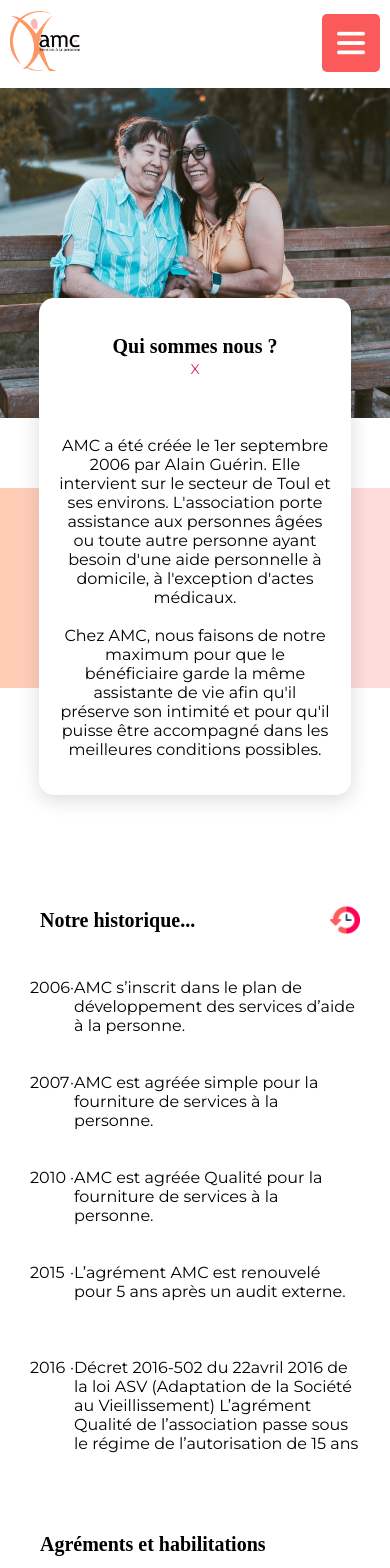
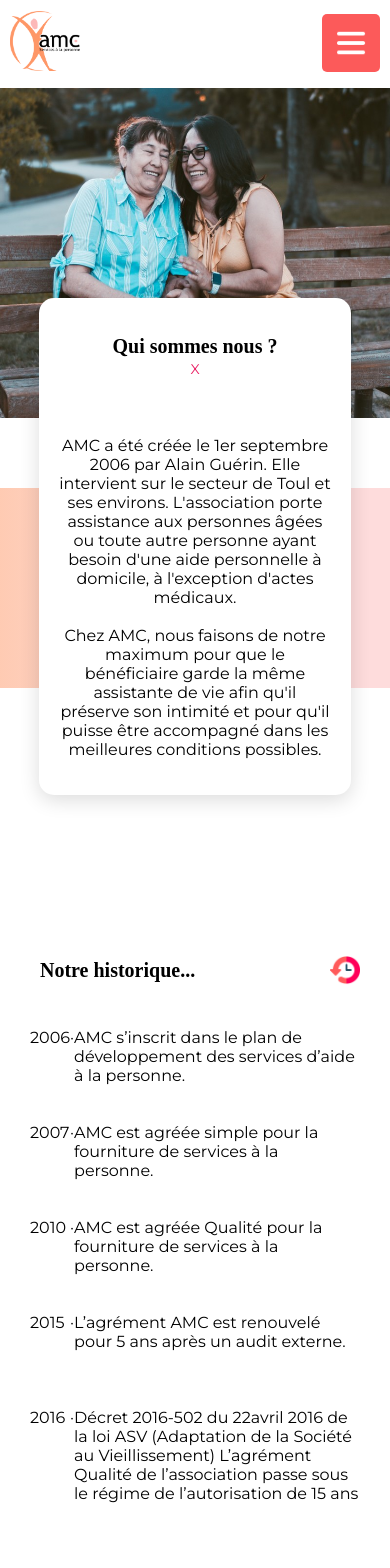
Before and after one commit to MadyKramer/amcwebsite, a React (Create React App) app: page /apropos in a window 390 px wide. Shown: the top 1568 px of the page. Built offline with nearby package versions, Linux system fonts and the light colour scheme; a web font is replaced by a local one.

Commit message:
margin grid

```diff
--- a/src/style.css
+++ b/src/style.css
@@ -604,7 +604,7 @@
 }
 @media (max-width: 767px) {
   .historical {
-    margin-top: 470px;
+    margin-top: 520px;
   }
 }
 .historical__header {
--- a/src/styles/aPropos/_Historical.scss
+++ b/src/styles/aPropos/_Historical.scss
@@ -1,7 +1,7 @@
 .historical {
   margin-top: 150px;
   @include smartphone{
-    margin-top: 470px;
+    margin-top: 520px;
   }
   &__header {
     display: flex;
```
